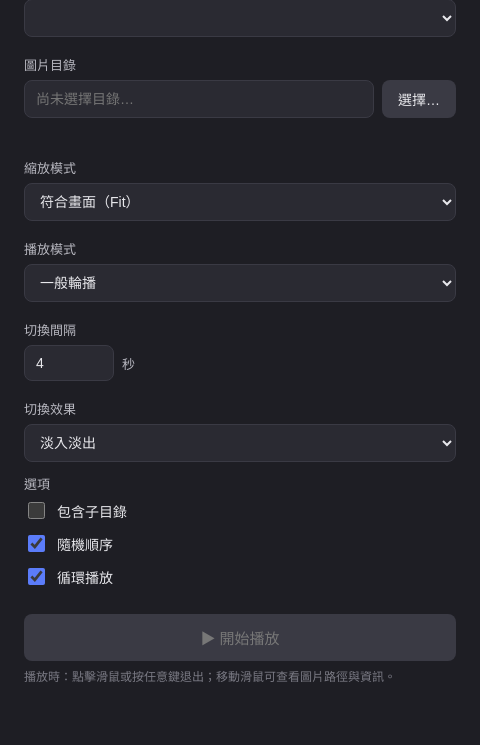
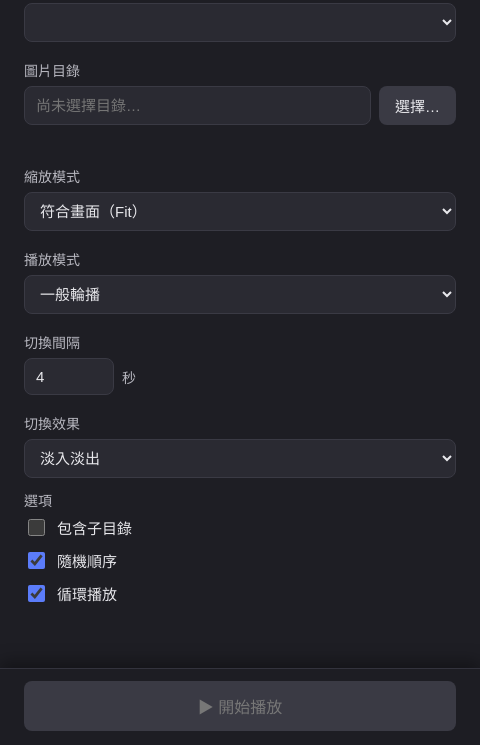
Before and after one commit to bittyferrari/slideshow-desktop, an Electron app: page index.html in a window 480 px wide. Shown: the part 99-844 px from the top of the page. Drawn offline with Linux system fonts and the light colour scheme; no server answers.

Commit message:
update layout

```diff
--- a/index.html
+++ b/index.html
@@ -12,44 +12,44 @@
       font-family: "Segoe UI", "Microsoft JhengHei", system-ui, sans-serif;
       background: #1e1e24;
       color: #e8e8ec;
-      padding: 24px;
+      padding: 24px 24px 96px;
     }
-    h1 { font-size: 20px; margin: 0 0 20px; font-weight: 600; }
+    h1 { font-size: 22px; margin: 0 0 20px; font-weight: 600; }
     .field { margin-bottom: 18px; }
-    label { display: block; font-size: 13px; margin-bottom: 6px; color: #b8b8c0; }
+    label { display: block; font-size: 14px; margin-bottom: 6px; color: #b8b8c0; }
     .dir-row { display: flex; gap: 8px; }
     input[type="text"], input[type="number"] {
       width: 100%; padding: 9px 11px; border-radius: 8px;
       border: 1px solid #3a3a44; background: #2a2a32; color: #e8e8ec;
-      font-size: 14px;
+      font-size: 15px;
     }
     input[readonly] { color: #9a9aa4; }
     select {
       width: 100%; padding: 9px 11px; border-radius: 8px;
       border: 1px solid #3a3a44; background: #2a2a32; color: #e8e8ec;
-      font-size: 14px;
+      font-size: 15px;
     }
     button {
       border: none; border-radius: 8px; cursor: pointer;
-      font-size: 14px; padding: 9px 16px; font-weight: 500;
+      font-size: 15px; padding: 9px 16px; font-weight: 500;
     }
     .btn-secondary { background: #3a3a44; color: #e8e8ec; white-space: nowrap; }
     .btn-secondary:hover { background: #45454f; }
     .btn-primary {
       background: #5b7cfa; color: #fff; width: 100%;
-      padding: 13px; font-size: 15px; margin-top: 8px;
+      padding: 13px; font-size: 16px;
     }
     .btn-primary:hover { background: #6d8bff; }
     .btn-primary:disabled { background: #3a3a44; color: #777; cursor: not-allowed; }
     .checks { display: flex; flex-direction: column; gap: 10px; }
     .check-row { display: flex; align-items: center; gap: 9px; }
     .check-row input { width: 17px; height: 17px; accent-color: #5b7cfa; }
-    .check-row label { margin: 0; font-size: 14px; color: #e8e8ec; }
-    .hint { font-size: 12px; color: #7a7a84; margin-top: 6px; }
-    .count { font-size: 12px; color: #6ec26e; margin-top: 6px; min-height: 16px; }
+    .check-row label { margin: 0; font-size: 15px; color: #e8e8ec; }
+    .hint { font-size: 13px; color: #7a7a84; margin-top: 6px; }
+    .count { font-size: 13px; color: #6ec26e; margin-top: 6px; min-height: 17px; }
     .inline { display: flex; align-items: center; gap: 8px; }
     .inline input[type="number"] { width: 90px; }
-    .inline span { font-size: 13px; color: #b8b8c0; }
+    .inline span { font-size: 14px; color: #b8b8c0; }
     /* 細部設定區塊（僅在選到對應效果時顯示）*/
     #wallOpts { display: none; margin-top: -6px; }
     #wallOpts.on { display: block; }
@@ -63,11 +63,21 @@
       border: 1px solid #33333d; border-radius: 10px;
       padding: 14px 14px 4px; background: #23232b;
     }
-    .sub .title { font-size: 13px; color: #9aa4c0; margin-bottom: 12px; font-weight: 600; }
+    .sub .title { font-size: 14px; color: #9aa4c0; margin-bottom: 12px; font-weight: 600; }
     .grid2 { display: grid; grid-template-columns: 1fr 1fr; gap: 4px 16px; }
     .grid2 .field { margin-bottom: 14px; }
-    .grid2 label { font-size: 12px; }
+    .grid2 label { font-size: 13px; }
     .grid2 input[type="number"] { width: 78px; }
+    /* 固定在底部的開始播放列 */
+    .footer {
+      position: fixed; left: 0; right: 0; bottom: 0;
+      padding: 12px 24px 14px;
+      background: rgba(30, 30, 36, 0.96);
+      border-top: 1px solid #33333d;
+      box-shadow: 0 -6px 16px rgba(0, 0, 0, 0.35);
+      z-index: 10;
+    }
+    .footer .hint { display: none; }
   </style>
 </head>
 <body data-i18n-title="window.settings">
@@ -441,8 +451,10 @@
     </div>
   </div>
 
-  <button class="btn-primary" id="start" disabled data-i18n="btn.start">▶ 開始播放</button>
-  <div class="hint" data-i18n="hint.settings">播放時：點擊滑鼠或按任意鍵退出；移動滑鼠可查看圖片路徑與資訊。</div>
+  <div class="footer">
+    <button class="btn-primary" id="start" disabled data-i18n="btn.start">▶ 開始播放</button>
+    <div class="hint" data-i18n="hint.settings">播放時：點擊滑鼠或按任意鍵退出；移動滑鼠可查看圖片路徑與資訊。</div>
+  </div>
 
   <script src="i18n.js"></script>
   <script src="fx.js"></script>
```
